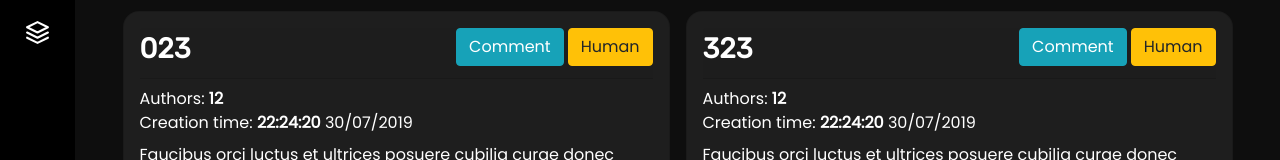
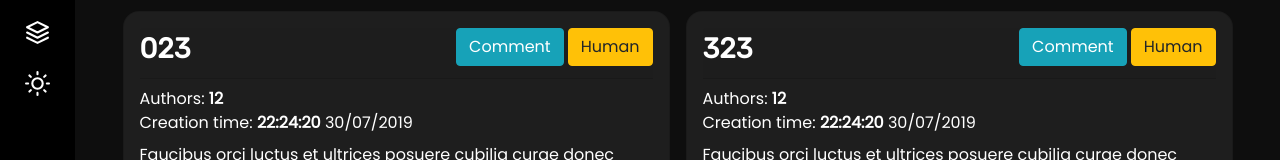
Before and after one commit to timruiterkamp/jiskefet-ui, a React (Create React App) app: page /logs in a window 1280 px wide. Shown: the part 205-365 px from the top of the page. Built offline with nearby package versions, Linux system fonts and the light colour scheme.

Commit message:
hoi dennis

```diff
--- a/src/components/composites/Navigation.jsx
+++ b/src/components/composites/Navigation.jsx
@@ -1,16 +1,25 @@
 import React, { Component, Fragment } from "react";
 import { NavLink } from "react-router-dom";
-import { User, Activity, Play, Layers } from "react-feather";
+import { User, Activity, Play, Layers, Sun, Moon } from "react-feather";
 
 export default class Navigation extends Component {
   state = {
-    navOpen: false
+    navOpen: false,
+    dark: true
   };
 
   closeMenu = () => {
     this.setState({
       navOpen: false
     });
+  };
+
+  setModus = modus => {
+    if (modus === "dark") {
+      this.setState({ dark: false });
+    } else {
+      this.setState({ dark: true });
+    }
   };
   render() {
     const { navOpen } = this.state;
@@ -38,6 +47,15 @@ export default class Navigation extends Component {
                 <Layers /> {navOpen ? "Subsystem overview" : ""}
               </NavLink>
             </li>
+            <li>
+              <div
+                onClick={() =>
+                  this.setModus(this.state.dark ? "dark" : "light")
+                }
+              >
+                {this.state.dark ? <Sun /> : <Moon />}
+              </div>
+            </li>
           </ul>
         </nav>
       </Fragment>
--- a/src/components/composites/PushNotification.jsx
+++ b/src/components/composites/PushNotification.jsx
@@ -16,15 +16,15 @@ class PushNotification extends Component {
     if (prevProps.notification != this.props.notification) {
       console.log(this.props.notification);
     }
-    let self = this;
-    setTimeout(() => {
-      self.state.showPopUp = false;
-    }, 1000);
   };
   render() {
     return (
       <div
-        className={this.props.notification ? "pop-up element" : "element hide"}
+        className={
+          this.props.notification && this.state.showPopUp
+            ? "pop-up element"
+            : "element hide"
+        }
       >
         <div className="pushNotification">
           {this.props.notification && <p>{this.props.notification.message}</p>}
```
Also changed, not shown: 1 other file (tests, documents, lock files or other folders).
